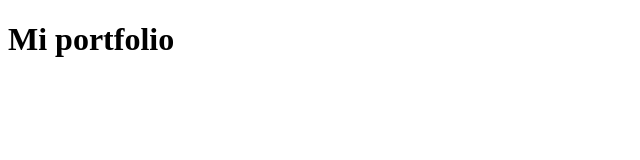
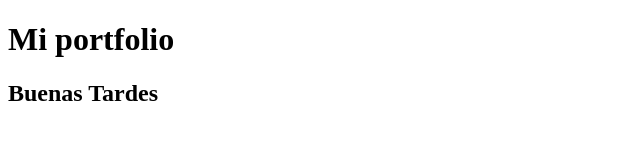
Before and after one commit to Pablittook/PortfolioFrontEnd, a plain HTML site: page index.html in a window 1280 px wide. Shown: the whole page, without its empty margins (0-640 px from the left). Drawn offline with Linux system fonts and the light colour scheme.

Commit message:
Update index.html

```diff
--- a/index.html
+++ b/index.html
@@ -7,6 +7,6 @@
 </head>
 <body>
 	<h1>Mi portfolio</h1>
-
+	<h2> Buenas Tardes  </h2>
 </body>
 </html>
```
